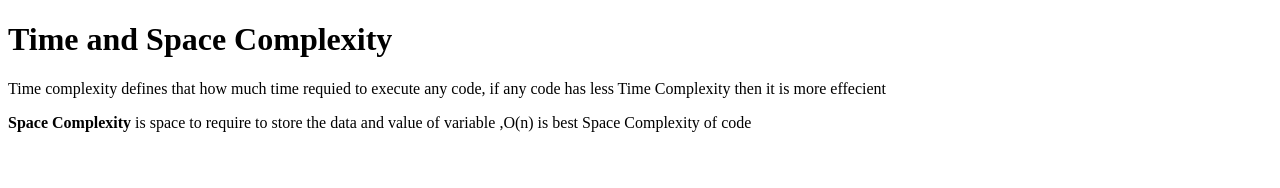
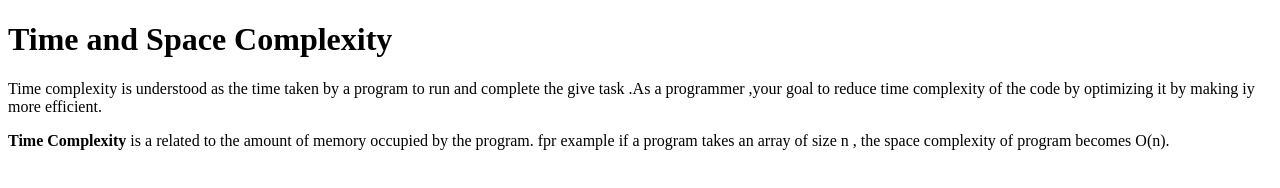
Before and after one commit to acciojob/time-and-space-complexity-jayeshnanaware, a website: page main.html in a window 1280 px wide. Drawn offline with Linux system fonts and the light colour scheme.

Commit message:
created a submission

```diff
--- a/main.html
+++ b/main.html
@@ -11,8 +11,8 @@
     <script type="text/javascript" src="./script.js">
 </script>
 	<h1>Time and Space Complexity</h1>
-	<p>Time complexity defines that how much time requied to execute any code, if any code has less Time Complexity then it is more effecient</p>
-	<p><b>Space Complexity</b> is space to require to store the data and value of variable ,O(n) is best Space Complexity of code</p>
+	<p>Time complexity is understood as the time taken by a program to run and complete the give task .As a programmer ,your goal to reduce time complexity  of the code  by optimizing it by making iy more efficient.</p>
+	<p><b>Time Complexity</b> is a related to the  amount of memory  occupied by the  program. fpr example if a program takes an array of size n , the space complexity of program becomes O(n).</p>
 </body>
 
 </html>
```
